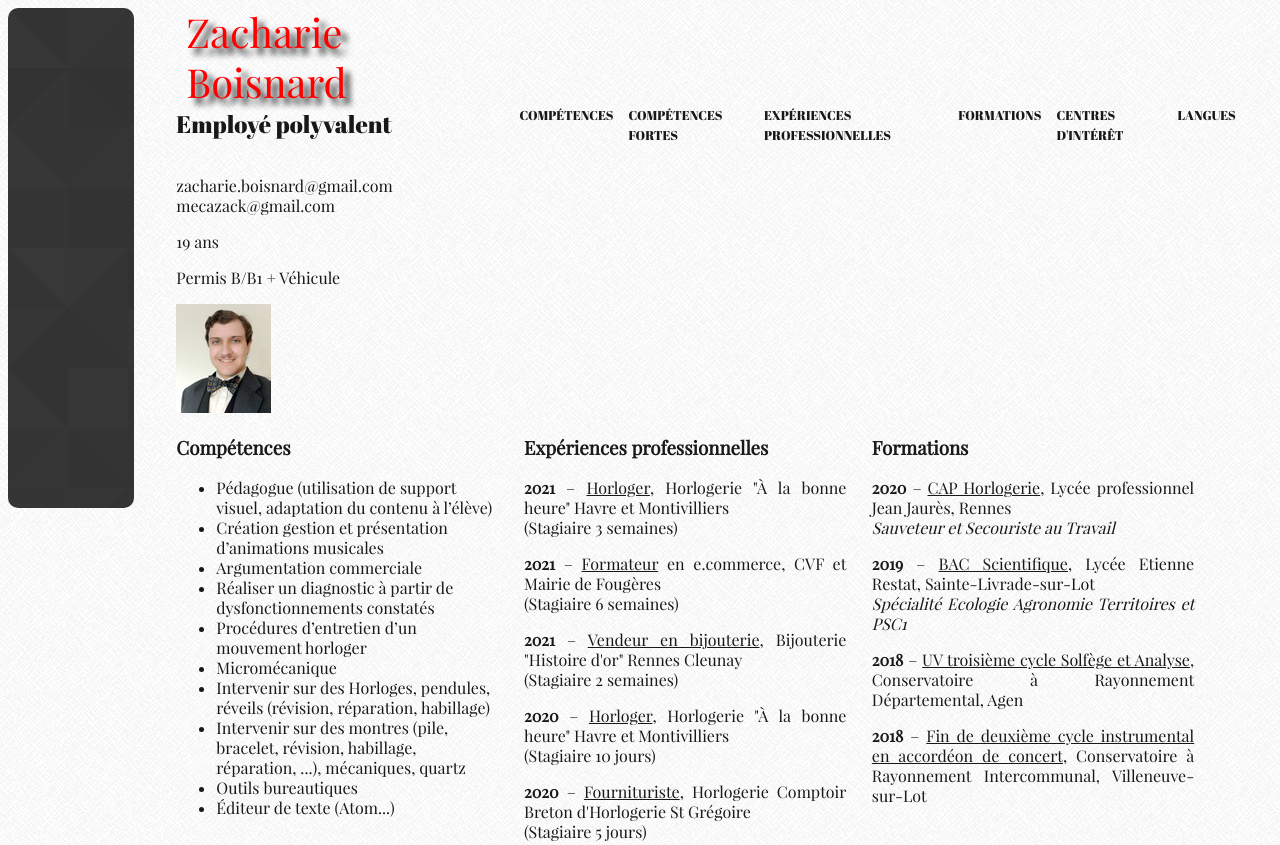
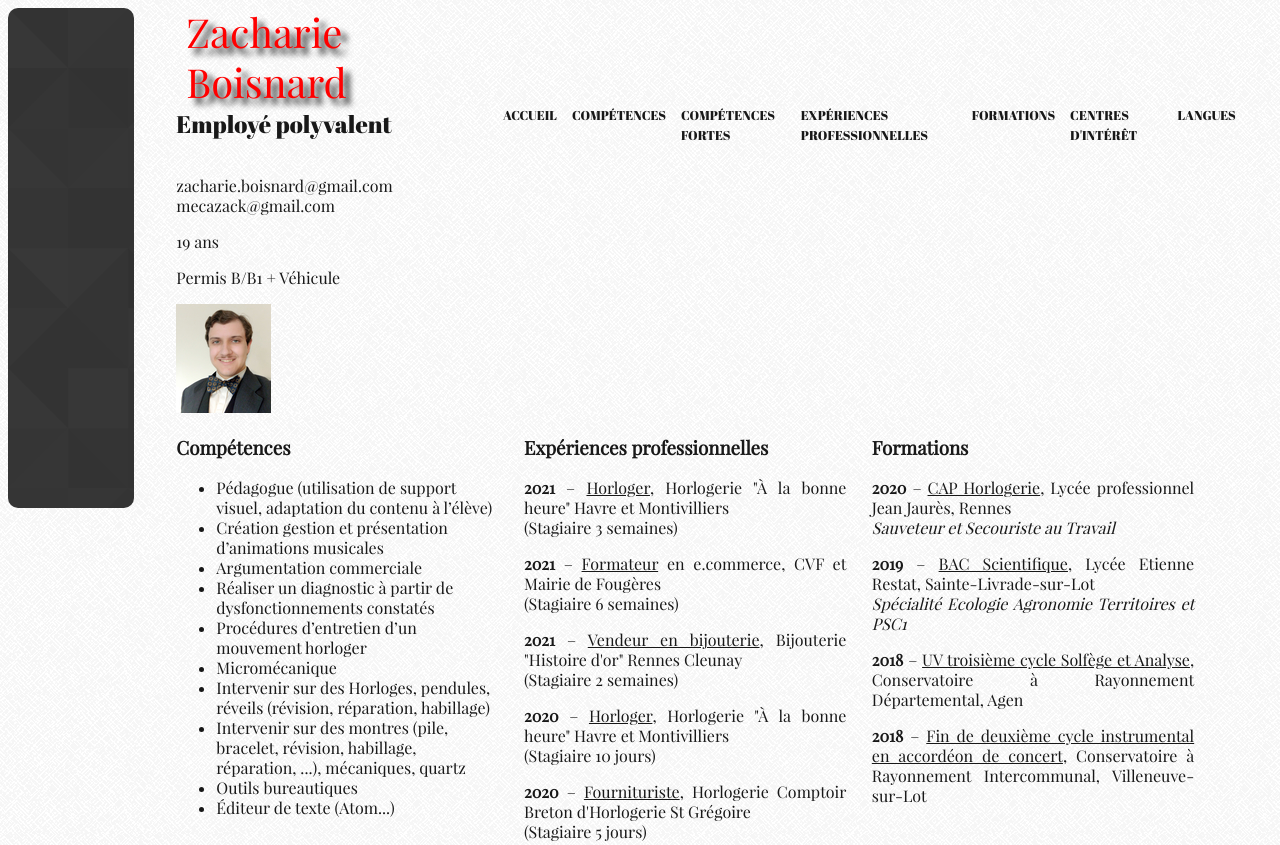
Before and after one commit to AndreVede/AndreVede.github.io, a plain HTML site: page mon_cv/cv.html in a window 1280 px wide. Shown: the top 845 px of the page. Drawn offline with Linux system fonts and the light colour scheme.

Commit message:
Ajout du lien Accueil dans CV

```diff
--- a/mon_cv/cv.html
+++ b/mon_cv/cv.html
@@ -16,6 +16,7 @@
 <!-- Table des matières -->
           <nav class=table>
               <ul class=mat>
+                  <li><a href="../index.html">Accueil</a></li>
                   <li><a href="#comp" title="Mes compétences">Compétences</a></li>
                   <li><a href="#compf" title="Qualités">Compétences Fortes</a></li>
                   <li><a href="#exp" title="Expérience">Expériences professionnelles</a></li>
```
